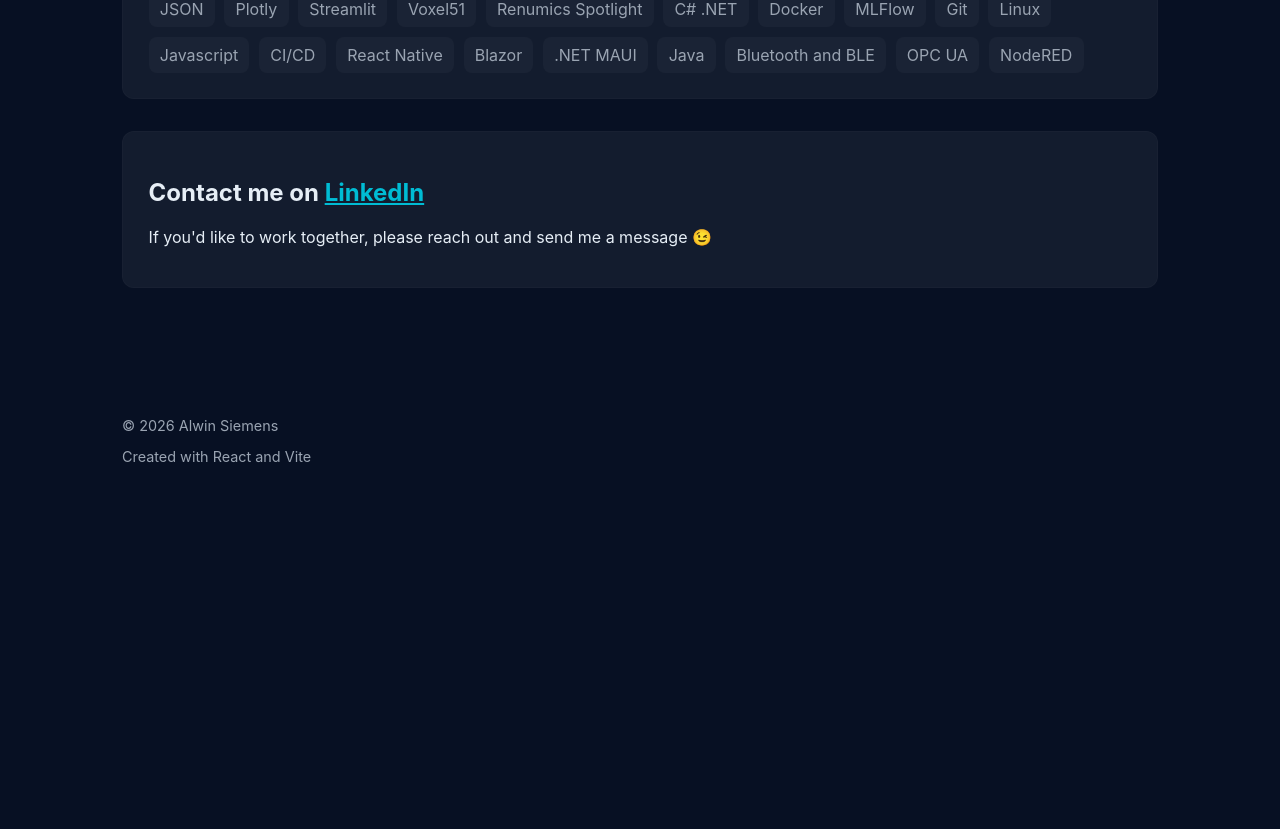
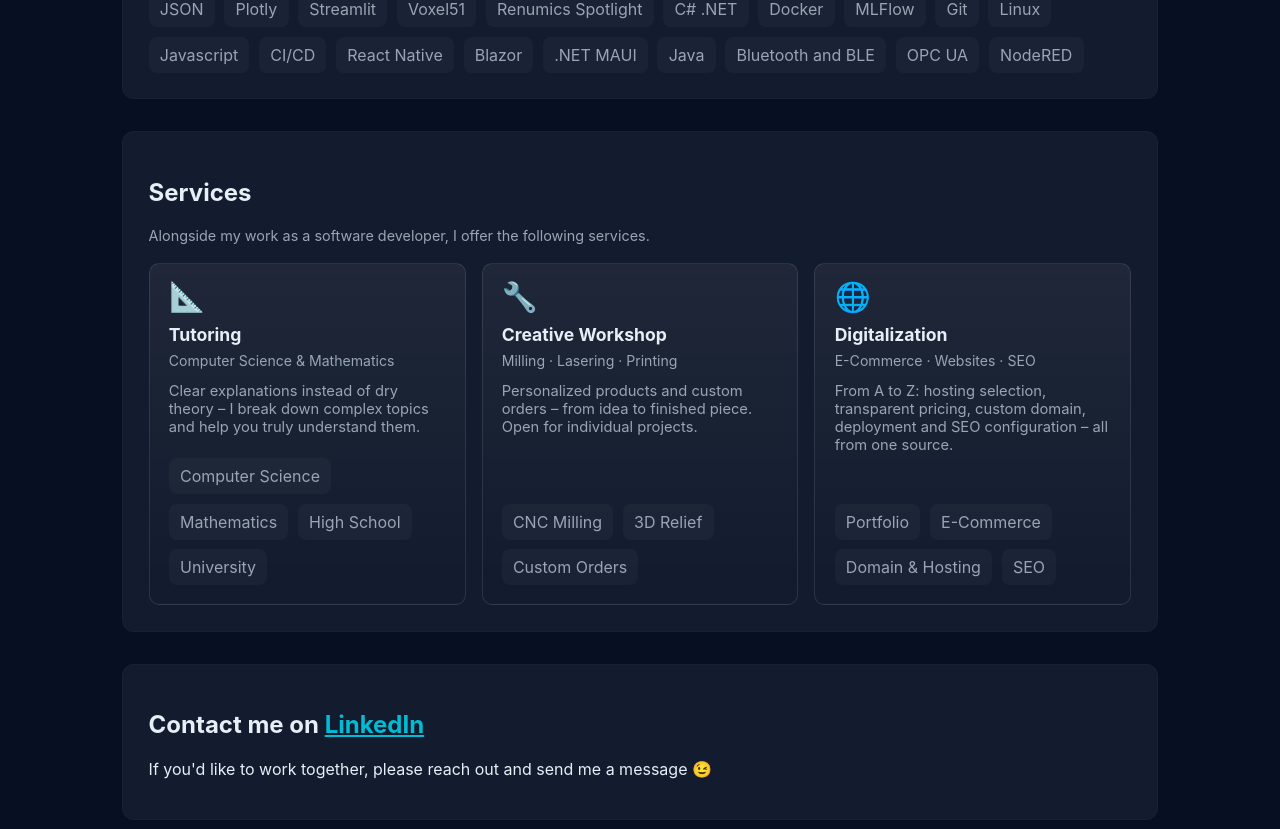
Before and after one commit to alwinsiemens-datascientist/portfolio, a React (Vite) app: page / in a window 1280 px wide. Shown: the part 3859-4688 px from the top of the page. Before the commit the page ends 4390 px from the top, so only its background shows below. Built offline with nearby package versions, Linux system fonts and the light colour scheme; the HTML template or start-up script is replaced by a standard one.

Commit message:
added services section

```diff
--- a/public/assets/styles.css
+++ b/public/assets/styles.css
@@ -271,6 +271,73 @@ body {
   color: var(--muted)
 }
 
+/* Services section */
+.services {
+  background: var(--glass);
+  margin-top: 2rem;
+  padding: 1.6rem;
+  border-radius: var(--radius);
+  border: 1px solid rgba(255, 255, 255, 0.02)
+}
+
+.services-intro {
+  margin: .2rem 0 1.2rem
+}
+
+.services-grid {
+  display: grid;
+  grid-template-columns: repeat(3, 1fr);
+  gap: 1rem;
+  margin-top: 1rem
+}
+
+.service-card {
+  background: linear-gradient(180deg, rgba(255, 255, 255, 0.05), transparent);
+  padding: 1.2rem;
+  border-radius: 10px;
+  border: 1px solid rgba(255, 255, 255, 0.10);
+  display: flex;
+  flex-direction: column;
+  gap: .4rem
+}
+
+.service-icon {
+  font-size: 1.8rem;
+  line-height: 1
+}
+
+.service-card h3 {
+  margin: .4rem 0 0;
+  font-size: 1.1rem
+}
+
+.service-subtitle {
+  margin: 0;
+  font-size: .88rem
+}
+
+.service-desc {
+  margin: .4rem 0;
+  font-size: .92rem;
+  color: var(--muted)
+}
+
+.service-tags {
+  margin-top: auto;
+  padding-top: .6rem
+}
+
+.services-cta {
+  margin-top: 1.4rem;
+  text-align: center
+}
+
+@media (max-width: 900px) {
+  .services-grid {
+    grid-template-columns: 1fr
+  }
+}
+
 /* Footer */
 .site-footer {
   padding: 1.2rem 0;
--- a/src/App.jsx
+++ b/src/App.jsx
@@ -5,6 +5,7 @@ import About from './components/About'
 import Journey from './components/Journey'
 import Projects from './components/Projects'
 import Skills from './components/Skills'
+import Services from './components/Services'
 import Contact from './components/Contact'
 import Footer from './components/Footer'
 
@@ -18,6 +19,7 @@ export default function App() {
         <Journey />
         <Projects />
         <Skills />
+        <Services />
         <Contact />
       </main>
       <Footer />
--- a/src/components/Projects.jsx
+++ b/src/components/Projects.jsx
@@ -32,7 +32,7 @@ export default function Projects() {
             messages, ICS Generation and reminders.
           </p>
           <p className="muted">Javascript • React Native • JSON • Expo</p>
-          <p className="muted">Project by Me (currently in working)</p>
+          <p className="muted">Project by Me (currently working on)</p>
         </article>
 
         <article className="card">
@@ -83,7 +83,7 @@ export default function Projects() {
             be user-friendly and accessible to users with little to no experience in CNC programming. The software is currently in development and is expected to be released in the near future.
           </p>
           <p className="muted">C# • Blazor • GRBL • AI • Serial • Mathematics</p>
-          <p className="muted">Project by Me (currently in working)</p>
+          <p className="muted">Project by Me (currently working on)</p>
         </article>
 
          <article className="card">
--- /dev/null
+++ b/src/components/Services.jsx
@@ -0,0 +1,54 @@
+import React from 'react'
+
+const services = [
+  {
+    icon: '📐',
+    title: 'Tutoring',
+    subtitle: 'Computer Science & Mathematics',
+    description:
+      'Clear explanations instead of dry theory – I break down complex topics and help you truly understand them.',
+    tags: ['Computer Science', 'Mathematics', 'High School', 'University'],
+  },
+  {
+    icon: '🔧',
+    title: 'Creative Workshop',
+    subtitle: 'Milling · Lasering · Printing',
+    description:
+      'Personalized products and custom orders – from idea to finished piece. Open for individual projects.',
+    tags: ['CNC Milling', '3D Relief', 'Custom Orders'],
+  },
+  {
+    icon: '🌐',
+    title: 'Digitalization',
+    subtitle: 'E-Commerce · Websites · SEO',
+    description:
+      'From A to Z: hosting selection, transparent pricing, custom domain, deployment and SEO configuration – all from one source.',
+    tags: ['Portfolio', 'E-Commerce', 'Domain & Hosting', 'SEO'],
+  },
+]
+
+export default function Services() {
+  return (
+    <section className="services" id="services">
+      <h2>Services</h2>
+      <p className="services-intro muted">
+        Alongside my work as a software developer, I offer the following services.
+      </p>
+      <div className="services-grid">
+        {services.map((s) => (
+          <div className="service-card" key={s.title}>
+            <span className="service-icon">{s.icon}</span>
+            <h3>{s.title}</h3>
+            <p className="service-subtitle muted">{s.subtitle}</p>
+            <p className="service-desc">{s.description}</p>
+            <ul className="skill-list service-tags">
+              {s.tags.map((t) => (
+                <li key={t}>{t}</li>
+              ))}
+            </ul>
+          </div>
+        ))}
+      </div>
+    </section>
+  )
+}
```
